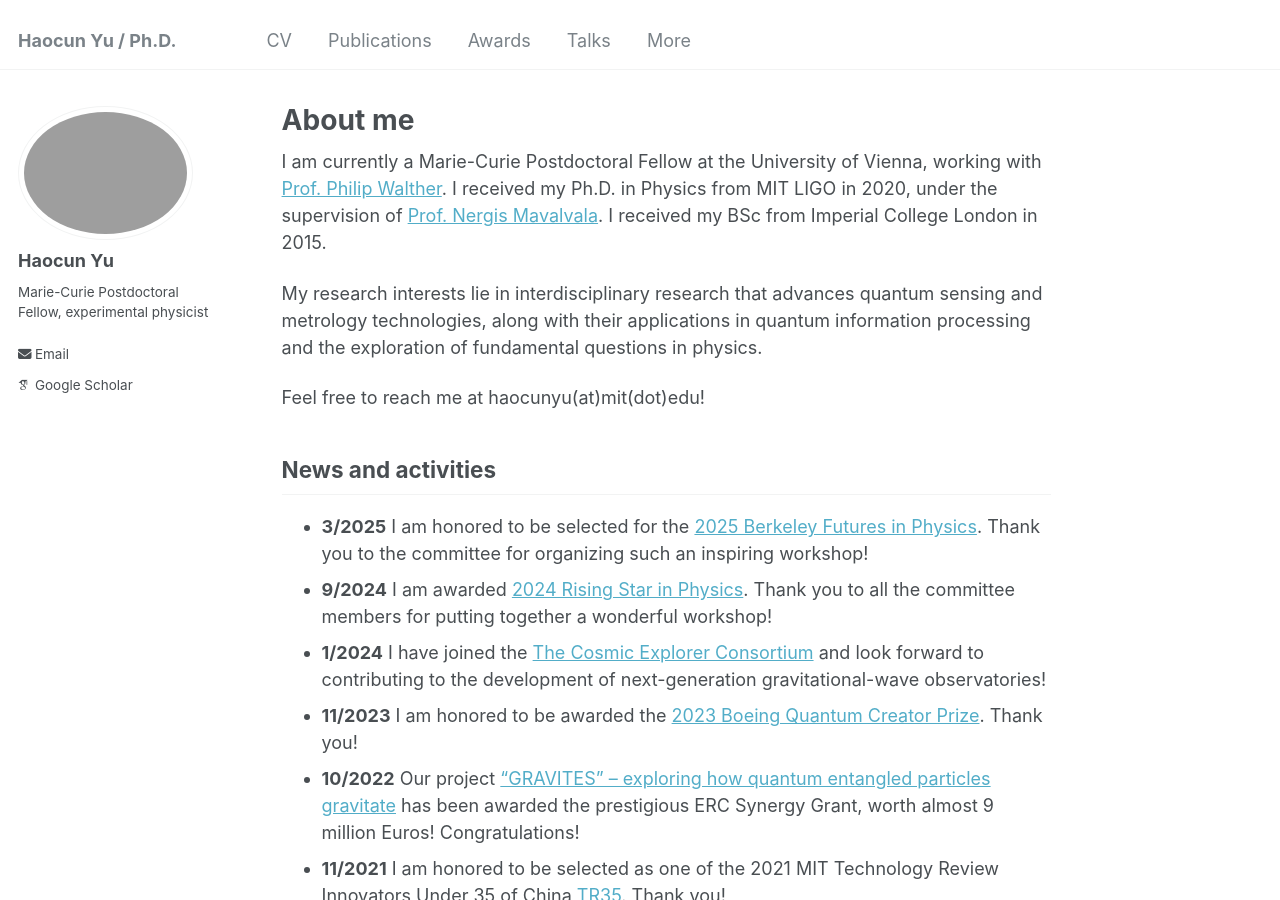
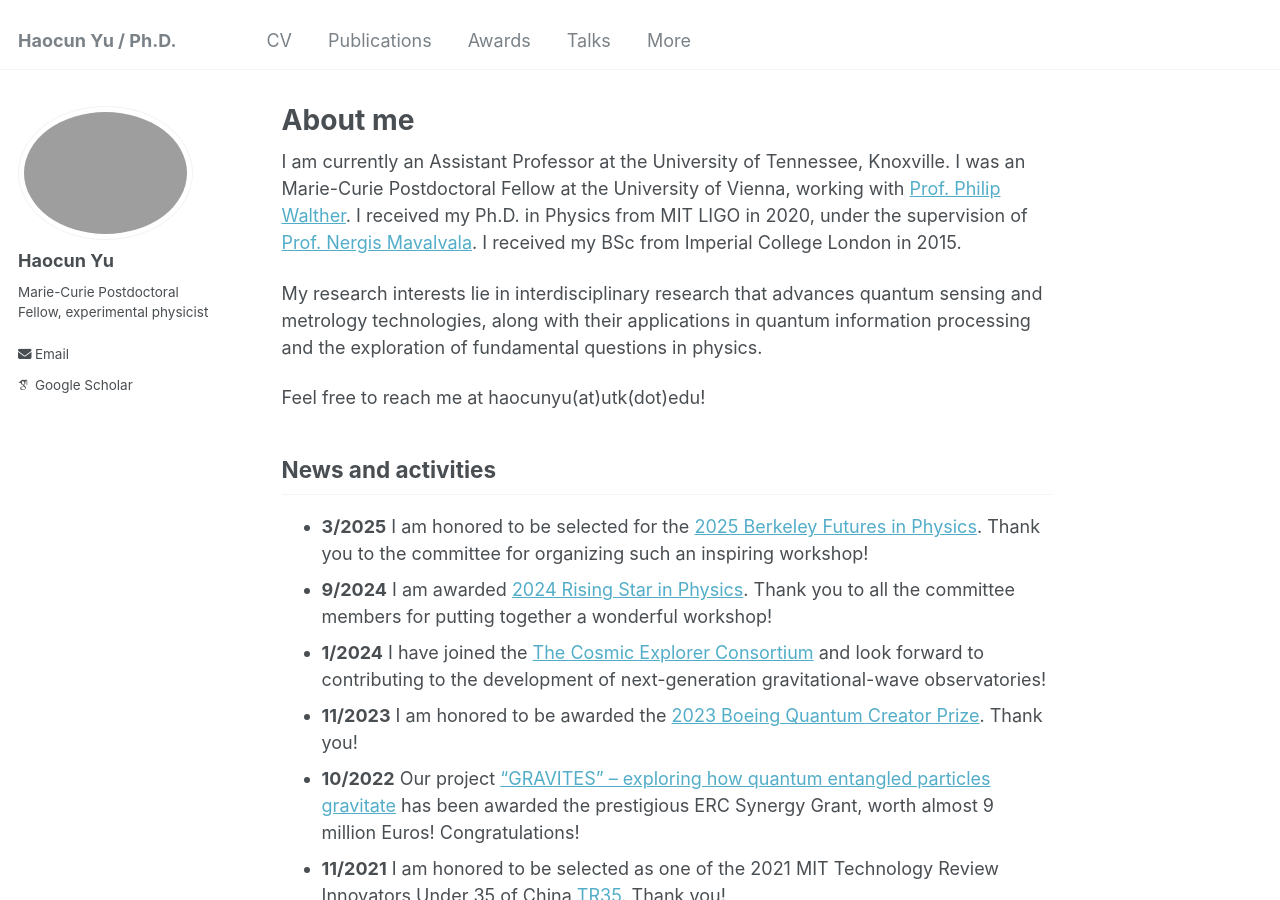
Before and after one commit to Haocun/haocun.github.io, a Jekyll site: the page built from _pages/about.md, in a window 1280 px wide and 900 px high. Built offline with Jekyll 4.4.1, drawn with Linux system fonts in a browser that asks for light colours; some web fonts are replaced.

Commit message:
Change position to Assistant Professor at UT Knoxville
Updated current position and contact email.

```diff
--- a/_pages/about.md
+++ b/_pages/about.md
@@ -7,12 +7,13 @@ redirect_from:
   - /about/
   - /about.html
 ---
-I am currently a Marie-Curie Postdoctoral Fellow at the University of Vienna, working with [Prof. Philip Walther](https://walther.univie.ac.at/).
+I am currently an Assistant Professor at the University of Tennessee, Knoxville.
+I was an Marie-Curie Postdoctoral Fellow at the University of Vienna, working with [Prof. Philip Walther](https://walther.univie.ac.at/).
 I received my Ph.D. in Physics from MIT LIGO in 2020, under the supervision of [Prof. Nergis Mavalvala](https://physics.mit.edu/faculty/nergis-mavalvala/). I received my BSc from Imperial College London in 2015.
 
 My research interests lie in interdisciplinary research that advances quantum sensing and metrology technologies, along with their applications in quantum information processing and the exploration of fundamental questions in physics.
 
-Feel free to reach me at haocunyu(at)mit(dot)edu!
+Feel free to reach me at haocunyu(at)utk(dot)edu!
 
 
 ## News and activities
```
